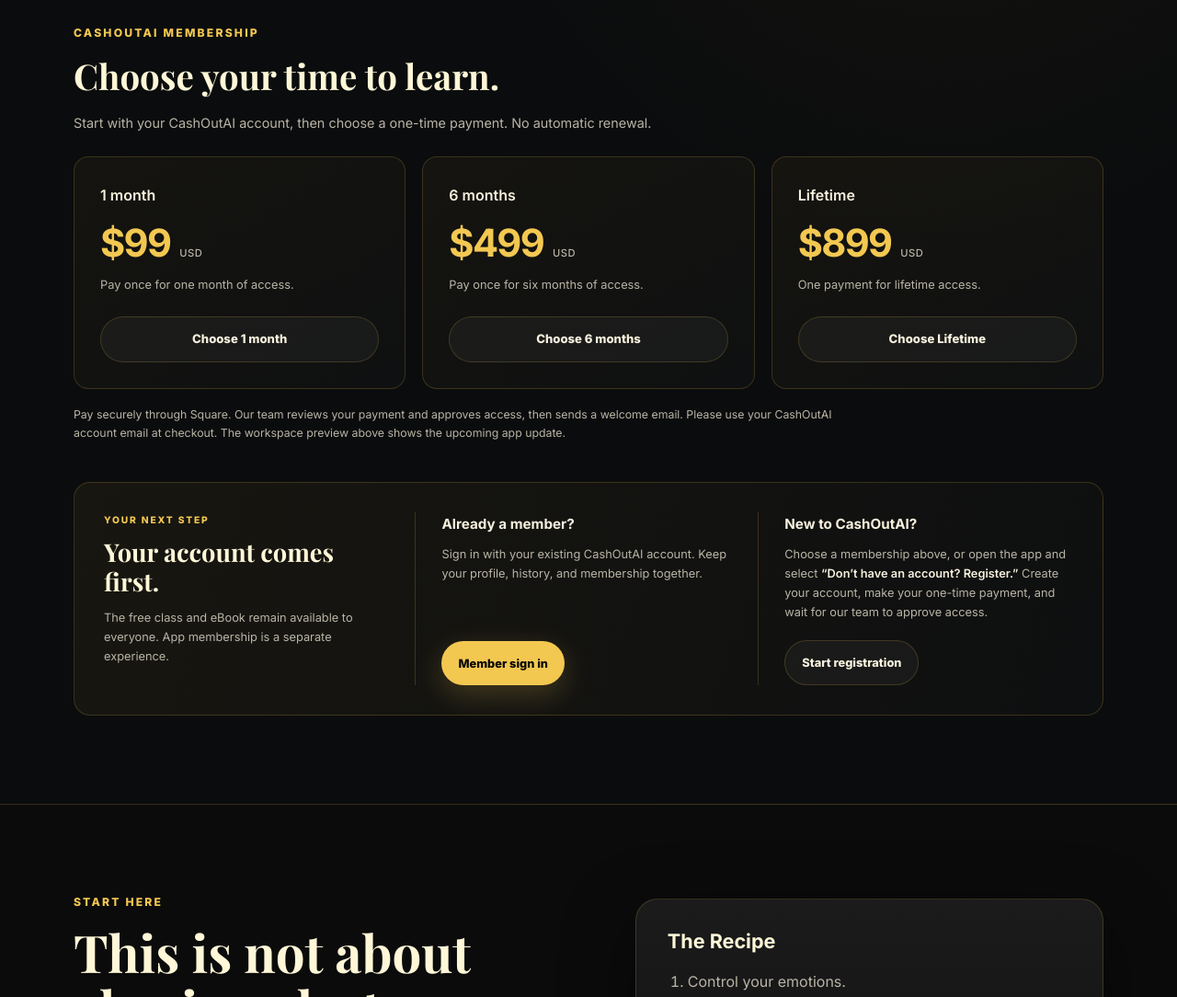
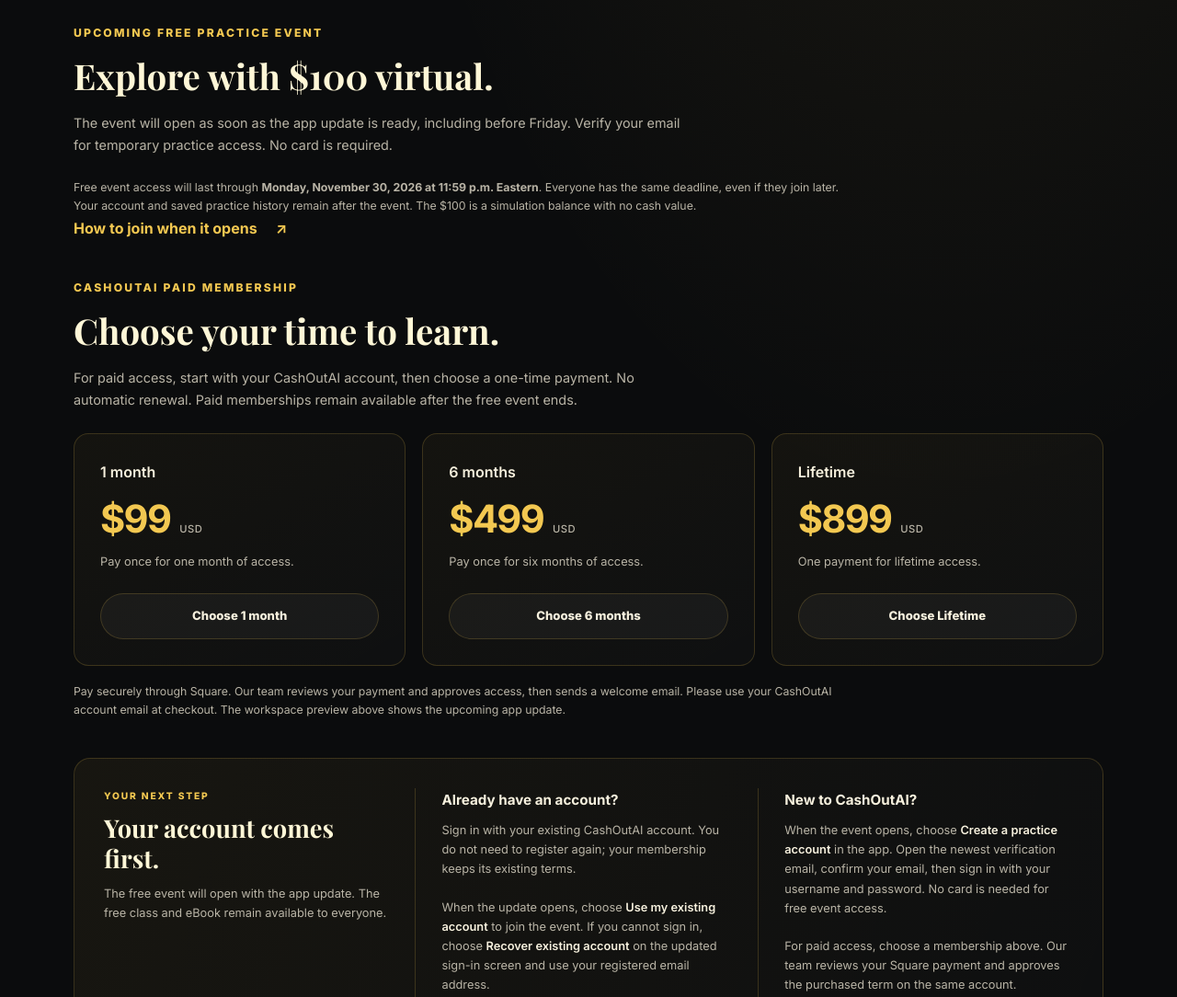
Before and after one commit to zenmillonario/zenmillionaires-site, a plain HTML site: page index.html in a window 1280 px wide. Shown: the part 1800-2884 px from the top of the page at 92% size. Drawn offline with nearby package versions, Linux system fonts and the light colour scheme.

Commit message:
Align upcoming CashOutAI practice event copy with approved access and cutoff

```diff
--- a/index.html
+++ b/index.html
@@ -193,11 +193,21 @@
           <p>Designed for a quick check on your phone and an immersive full-screen bot room on a big screen.</p>
         </div>
 
+        <section id="app-practice-event" class="app-membership reveal" aria-labelledby="practice-event-heading">
+          <div class="app-membership-heading">
+            <p class="eyebrow">Upcoming free practice event</p>
+            <h3 id="practice-event-heading">Explore with $100 virtual.</h3>
+            <p>The event will open as soon as the app update is ready, including before Friday. Verify your email for temporary practice access. No card is required.</p>
+          </div>
+          <p class="membership-note">Free event access will last through <strong>Monday, November 30, 2026 at 11:59 p.m. Eastern</strong>. Everyone has the same deadline, even if they join later. Your account and saved practice history remain after the event. The $100 is a simulation balance with no cash value.</p>
+          <a class="app-text-link" href="#app-access">How to join when it opens <span aria-hidden="true">↗</span></a>
+        </section>
+
         <section id="app-membership" class="app-membership reveal" aria-labelledby="membership-heading">
           <div class="app-membership-heading">
-            <p class="eyebrow">CashOutAI membership</p>
+            <p class="eyebrow">CashOutAI paid membership</p>
             <h3 id="membership-heading">Choose your time to learn.</h3>
-            <p>Start with your CashOutAI account, then choose a one-time payment. No automatic renewal.</p>
+            <p>For paid access, start with your CashOutAI account, then choose a one-time payment. No automatic renewal. Paid memberships remain available after the free event ends.</p>
           </div>
           <div class="membership-plans">
             <article class="membership-plan">
@@ -226,17 +236,19 @@
           <div class="app-access-heading">
             <p class="eyebrow">Your next step</p>
             <h3>Your account comes first.</h3>
-            <p>The free class and eBook remain available to everyone. App membership is a separate experience.</p>
+            <p>The free event will open with the app update. The free class and eBook remain available to everyone.</p>
           </div>
           <div class="app-entry">
-            <h4>Already a member?</h4>
-            <p>Sign in with your existing CashOutAI account. Keep your profile, history, and membership together.</p>
+            <h4>Already have an account?</h4>
+            <p>Sign in with your existing CashOutAI account. You do not need to register again; your membership keeps its existing terms.</p>
+            <p>When the update opens, choose <strong>Use my existing account</strong> to join the event. If you cannot sign in, choose <strong>Recover existing account</strong> on the updated sign-in screen and use your registered email address.</p>
             <a class="btn btn-primary" href="https://cashoutai.app/" target="_blank" rel="noopener">Member sign in <span class="visually-hidden">(opens a new tab)</span></a>
           </div>
           <div class="app-entry">
             <h4>New to CashOutAI?</h4>
-            <p>Choose a membership above, or open the app and select <strong>“Don’t have an account? Register.”</strong> Create your account, make your one-time payment, and wait for our team to approve access.</p>
-            <a class="btn btn-secondary" href="https://cashoutai.app/" target="_blank" rel="noopener">Start registration <span class="visually-hidden">(opens a new tab)</span></a>
+            <p>When the event opens, choose <strong>Create a practice account</strong> in the app. Open the newest verification email, confirm your email, then sign in with your username and password. No card is needed for free event access.</p>
+            <p>For paid access, choose a membership above. Our team reviews your Square payment and approves the purchased term on the same account.</p>
+            <a class="btn btn-secondary" href="https://cashoutai.app/" target="_blank" rel="noopener">Open CashOutAI <span class="visually-hidden">(opens a new tab)</span></a>
           </div>
         </div>
       </div>
```
Also changed, not shown: 2 other files.
